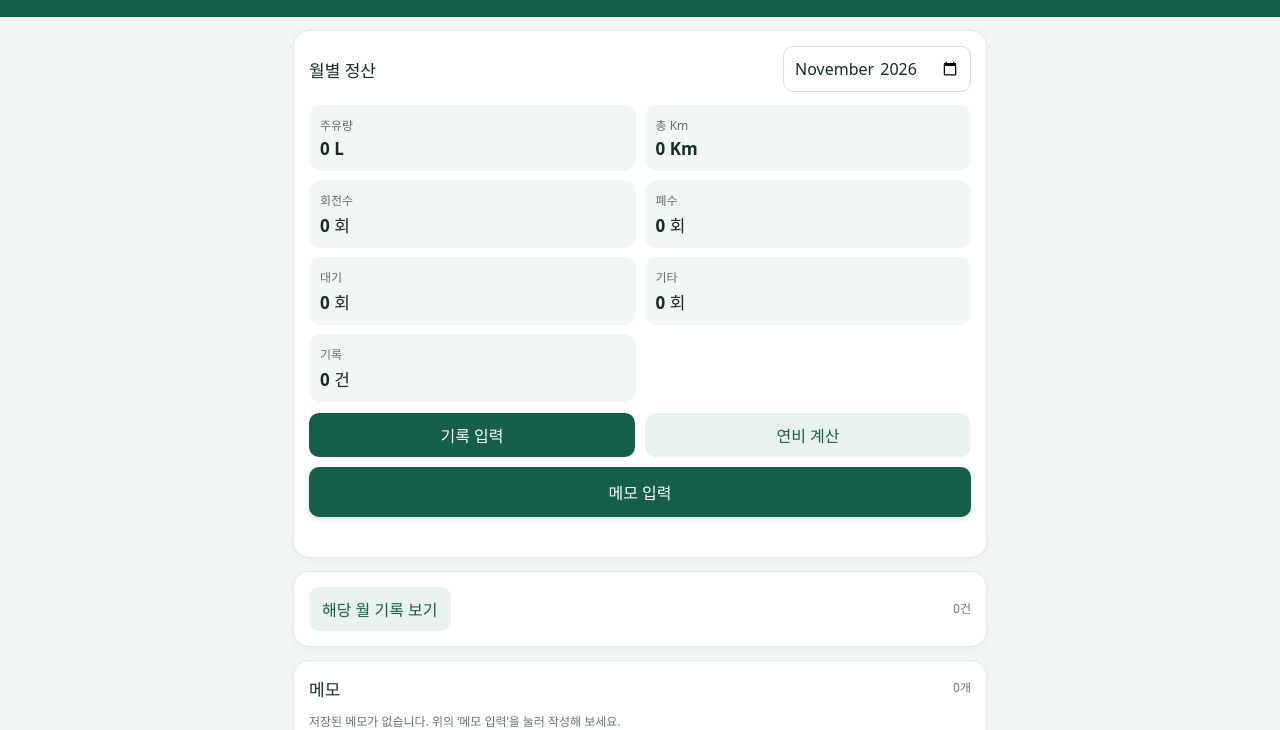
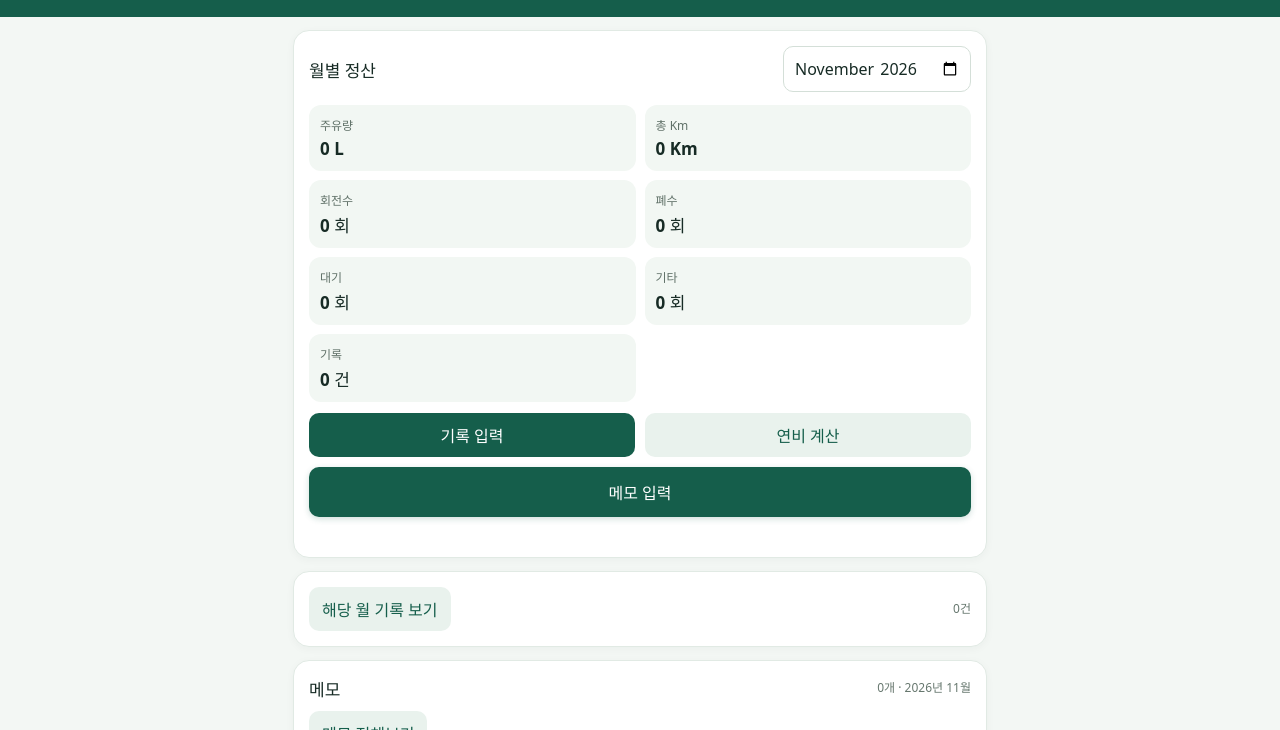
Before and after one commit to bestnowpil/kyp, a plain HTML site: page index.html in a window 1280 px wide. Shown: the part 70-800 px from the top of the page. Drawn offline with Linux system fonts and the light colour scheme.

Commit message:
Add files via upload

```diff
--- a/index.html
+++ b/index.html
@@ -27,7 +27,7 @@
       <div id="status" class="status" aria-live="polite"></div>
     </section>
     <section class="card"><div class="row"><button id="toggleRecords" class="records-toggle" aria-expanded="false">해당 월 기록 보기</button><span id="count" class="muted"></span></div><div id="records" class="hidden" style="margin-top:8px"></div></section>
-    <section class="card"><div class="row"><h2 style="margin:0">메모</h2><span id="noteCount" class="muted"></span></div><div id="notes" style="margin-top:8px"></div></section>
+    <section class="card"><div class="row"><h2 style="margin:0">메모</h2><span id="noteCount" class="muted"></span></div><button id="toggleAllNotes" class="secondary" style="margin-top:10px">메모 전체보기</button><div id="notes" style="margin-top:8px"></div></section>
     <section class="card"><h2>기록 백업과 복원</h2><p class="muted">주유 기록과 메모를 함께 백업합니다. 휴대폰을 바꾸거나 기록을 옮길 때 파일을 저장한 뒤 다른 기기에서 불러오세요.</p><div class="actions"><button id="backup" class="secondary">백업 파일 저장</button><button id="pick" class="secondary">백업 불러오기</button><input id="file" class="hidden" type="file" accept="application/json,.json"></div><p class="muted backup-note">앱이나 브라우저 데이터를 지우기 전에 백업해 주세요. 기기끼리 자동 동기화되지는 않습니다.</p></section>
   </main>
 
@@ -46,7 +46,7 @@
       const $=id=>document.getElementById(id);
       const now=new Date(), today=new Date(now.getTime()-now.getTimezoneOffset()*60000).toISOString().slice(0,10);
       $('month').value=today.slice(0,7);$('date').value=today;
-      let db, records=[], notes=[], editingId=null, standaloneNoteId=null, recordsOpen=false;
+      let db, records=[], notes=[], editingId=null, standaloneNoteId=null, recordsOpen=false, allNotesOpen=false;
       const openDB=()=>new Promise((resolve,reject)=>{const req=indexedDB.open(DB_NAME,2);req.onupgradeneeded=()=>{const d=req.result;if(!d.objectStoreNames.contains(STORE)){const s=d.createObjectStore(STORE,{keyPath:'id'});s.createIndex('date','date')}if(!d.objectStoreNames.contains(NOTE_STORE))d.createObjectStore(NOTE_STORE,{keyPath:'id'})};req.onsuccess=()=>resolve(req.result);req.onerror=()=>reject(req.error)});
       const allRecords=()=>new Promise((resolve,reject)=>{const req=db.transaction(STORE,'readonly').objectStore(STORE).getAll();req.onsuccess=()=>resolve(req.result||[]);req.onerror=()=>reject(req.error)});
       const writeRecord=x=>new Promise((resolve,reject)=>{const req=db.transaction(STORE,'readwrite').objectStore(STORE).put(x);req.onsuccess=()=>resolve();req.onerror=()=>reject(req.error)});
@@ -62,7 +62,7 @@
       const newId=()=>crypto.randomUUID?.()||String(Date.now())+Math.random().toString(16).slice(2);
       async function refresh(){[records,notes]=await Promise.all([allRecords(),allNotes()]);render()}
       function render(){const m=$('month').value,rows=records.filter(x=>(x.date||'').startsWith(m)).sort((a,b)=>b.date.localeCompare(a.date));const sum=k=>rows.reduce((a,x)=>a+(Number(x[k])||0),0);$('summary').innerHTML=[['주유량',fmt(sum('fuel'),2)+' L'],['총 Km',fmt(sum('km'))+' Km'],['회전수',fmt(sum('cycles'))+' 회'],['폐수',fmt(sum('waste'))+' 회'],['대기',fmt(sum('wait'))+' 회'],['기타',fmt(sum('other'))+' 회'],['기록',rows.length+' 건']].map(([a,b])=>`<div class="stat"><small>${a}</small><strong>${b}</strong></div>`).join('');$('count').textContent=rows.length+'건';$('records').innerHTML=rows.length?rows.map(x=>{const memo=[x.memoTitle,x.memo].filter(Boolean).join('\n');return `<div class="entry"><div><strong>${esc(x.date)}</strong><div class="muted">주유 ${fmt(x.fuel,2)} L · 총 ${fmt(x.km)} Km · 회전 ${fmt(x.cycles)} · 폐수 ${fmt(x.waste)} · 대기 ${fmt(x.wait)} · 기타 ${fmt(x.other)}</div>${memo?`<div class="memo-preview">${esc(memo.slice(0,180))}${memo.length>180?'…':''}</div>`:''}</div><div class="entry-buttons"><button class="secondary" data-edit="${esc(x.id)}">수정</button> <button class="danger" data-delete="${esc(x.id)}">삭제</button></div></div>`}).join(''):'<p class="muted">이 달에는 기록이 없습니다.</p>';document.querySelectorAll('[data-edit]').forEach(b=>b.onclick=()=>editRecord(b.dataset.edit));document.querySelectorAll('[data-delete]').forEach(b=>b.onclick=()=>deleteRecord(b.dataset.delete));renderNotes()}
-      function renderNotes(){const sorted=[...notes].sort((a,b)=>String(b.date||dateFromValue(b.createdAt)).localeCompare(String(a.date||dateFromValue(a.createdAt)))||String(b.updatedAt||'').localeCompare(String(a.updatedAt||'')));$('noteCount').textContent=sorted.length+'개';$('notes').innerHTML=sorted.length?sorted.map(n=>{const body=String(n.body||'');const date=n.date||dateFromValue(n.createdAt);return `<article class="note-item"><div class="note-item-header"><div><div class="note-item-title">${esc(n.title||'제목 없는 메모')}</div><div class="muted">${esc(dateLabel(date))}</div></div><div class="note-item-actions"><button class="secondary" data-note-edit="${esc(n.id)}">수정</button><button class="danger" data-note-delete="${esc(n.id)}">삭제</button></div></div>${body?`<div class="note-item-body">${esc(body.length>260?body.slice(0,260)+'…':body)}</div>`:''}</article>`}).join(''):'<p class="muted">저장된 메모가 없습니다. 위의 ‘메모 입력’을 눌러 작성해 보세요.</p>';document.querySelectorAll('[data-note-edit]').forEach(b=>b.onclick=()=>openStandaloneNote(b.dataset.noteEdit));document.querySelectorAll('[data-note-delete]').forEach(b=>b.onclick=()=>deleteStandaloneNote(b.dataset.noteDelete))}
+      function renderNotes(){const month=$('month').value,sorted=[...notes].sort((a,b)=>String(b.date||dateFromValue(b.createdAt)).localeCompare(String(a.date||dateFromValue(a.createdAt)))||String(b.updatedAt||'').localeCompare(String(a.updatedAt||''))),visible=allNotesOpen?sorted:sorted.filter(n=>String(n.date||dateFromValue(n.createdAt)).startsWith(month));$('noteCount').textContent=allNotesOpen?`${visible.length}개 · 전체`:`${visible.length}개 · ${month.replace('-','년 ')}월`;$('toggleAllNotes').textContent=allNotesOpen?'선택한 달 메모만 보기':'메모 전체보기';$('notes').innerHTML=visible.length?visible.map(n=>{const body=String(n.body||'');const date=n.date||dateFromValue(n.createdAt);return `<article class="note-item"><div class="note-item-header"><div><div class="note-item-title">${esc(n.title||'제목 없는 메모')}</div><div class="muted">${esc(dateLabel(date))}</div></div><div class="note-item-actions"><button class="secondary" data-note-edit="${esc(n.id)}">수정</button><button class="danger" data-note-delete="${esc(n.id)}">삭제</button></div></div>${body?`<div class="note-item-body">${esc(body.length>260?body.slice(0,260)+'…':body)}</div>`:''}</article>`}).join(''):`<p class="muted">${allNotesOpen?'저장된 메모가 없습니다.':'선택한 달에 저장된 메모가 없습니다.'} 위의 ‘메모 입력’을 눌러 작성해 보세요.</p>`;document.querySelectorAll('[data-note-edit]').forEach(b=>b.onclick=()=>openStandaloneNote(b.dataset.noteEdit));document.querySelectorAll('[data-note-delete]').forEach(b=>b.onclick=()=>deleteStandaloneNote(b.dataset.noteDelete))}
       function openModal(id){$(id).classList.add('open')}
       function closeModal(id){$(id).classList.remove('open')}
       document.querySelectorAll('[data-close]').forEach(b=>b.onclick=()=>closeModal(b.dataset.close));document.querySelectorAll('.modal-backdrop').forEach(m=>m.onclick=e=>{if(e.target===m)closeModal(m.id)});document.addEventListener('keydown',e=>{if(e.key==='Escape')document.querySelectorAll('.modal-backdrop.open').forEach(m=>closeModal(m.id))});
@@ -80,7 +80,7 @@
       function editRecord(id){const x=records.find(r=>r.id===id);if(!x)return;editingId=id;$('editDate').value=x.date;['fuel','km','cycles','waste','wait','other'].forEach(k=>$('edit'+k[0].toUpperCase()+k.slice(1)).value=x[k]??0);$('editStatus').textContent='';openModal('editModal');$('editFuel').focus()}
       $('saveEdit').onclick=async()=>{const r=readRecord('edit');r.id=editingId;const error=validate(r);if(error){$('editStatus').textContent=error;return}try{await writeRecord(r);editingId=null;await refresh();$('month').value=r.date.slice(0,7);render();closeModal('editModal');status('수정 내용을 저장했습니다.')}catch(e){$('editStatus').textContent='수정 내용을 저장하지 못했습니다.'}};
       async function deleteRecord(id){if(!confirm('이 기록을 삭제할까요?'))return;await removeRecordFromDB(id);await refresh();status('기록을 삭제했습니다.')}
-      $('month').onchange=render;$('toggleRecords').onclick=()=>{recordsOpen=!recordsOpen;$('records').classList.toggle('hidden',!recordsOpen);$('toggleRecords').textContent=recordsOpen?'해당 월 기록 숨기기':'해당 월 기록 보기';$('toggleRecords').setAttribute('aria-expanded',String(recordsOpen))};
+      $('month').onchange=render;$('toggleAllNotes').onclick=()=>{allNotesOpen=!allNotesOpen;renderNotes()};$('toggleRecords').onclick=()=>{recordsOpen=!recordsOpen;$('records').classList.toggle('hidden',!recordsOpen);$('toggleRecords').textContent=recordsOpen?'해당 월 기록 숨기기':'해당 월 기록 보기';$('toggleRecords').setAttribute('aria-expanded',String(recordsOpen))};
       $('openCalc').onclick=()=>{const m=$('month').value,rows=records.filter(x=>(x.date||'').startsWith(m));$('calcKm').value=rows.reduce((a,x)=>a+(Number(x.km)||0),0)||'';$('calcFuel').value=rows.reduce((a,x)=>a+(Number(x.fuel)||0),0)||'';$('calcResult').classList.add('hidden');openModal('calcModal')};
       $('calculate').onclick=()=>{const km=Number($('calcKm').value),fuel=Number($('calcFuel').value),rate=Number($('standardRate').value),price=Number($('fuelPrice').value);if(!(km>0)||fuel<0||!(rate>0)||price<0){$('calcResult').innerHTML='총 Km, 주유량, 기준 연비와 기름값을 확인해 주세요.';$('calcResult').classList.remove('hidden');return}const actualRate=Math.floor((fuel/km)*100)/100,standardLiters=km*rate,savedLiters=Math.max(0,standardLiters-fuel),benefit=Math.floor(savedLiters*price/100)*100;$('calcResult').innerHTML=`실제 연비: <b>${fmt(actualRate,2)} L/Km</b><br>기준 연료량: ${fmt(standardLiters,2)} L<br>기준보다 절약한 연료: ${fmt(savedLiters,2)} L<br><strong>계산 금액: ${fmt(benefit)}원</strong>${actualRate<rate?'':'<br><span class="muted">기준보다 주유량이 많아 계산 금액은 0원입니다.</span>'}`;$('calcResult').classList.remove('hidden')};
       $('backup').onclick=async()=>{const payload={format:'fuel-work-backup-v4',exportedAt:new Date().toISOString(),records:await allRecords(),notes:await allNotes()};const blob=new Blob([JSON.stringify(payload,null,2)],{type:'application/json'}),url=URL.createObjectURL(blob),a=document.createElement('a');a.href=url;a.download='주유작업기록_백업_'+today+'.json';a.click();setTimeout(()=>URL.revokeObjectURL(url),1000)};
--- a/sw.js
+++ b/sw.js
@@ -1,4 +1,4 @@
-const CACHE = 'fuel-work-pwa-v4';
+const CACHE = 'fuel-work-pwa-v5';
 const FILES = ['./', './index.html', './manifest.webmanifest', './icon.svg'];
 self.addEventListener('install', event => {
   event.waitUntil(caches.open(CACHE).then(cache => cache.addAll(FILES)));
```
